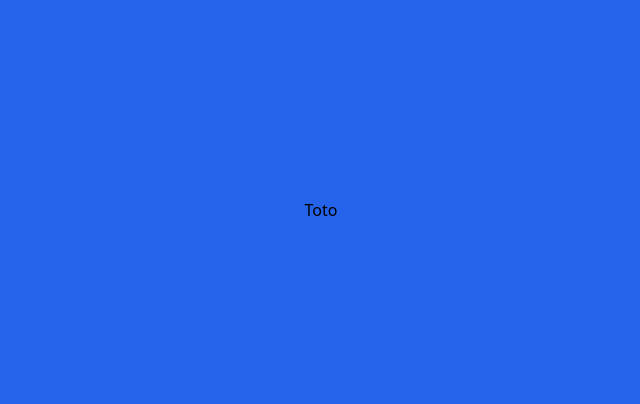
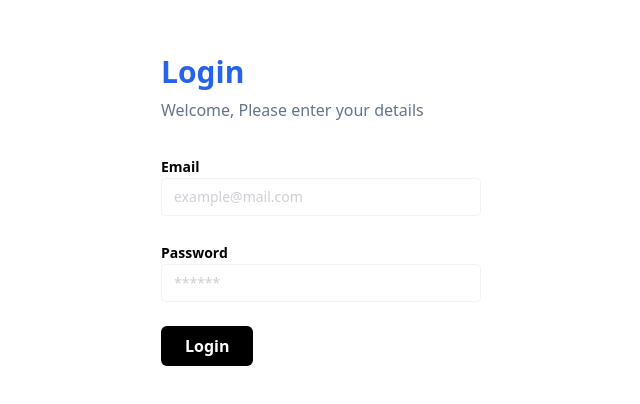
Before and after one commit to TotoRohimin/login-page-react, a React (Vite) app in the folder my-react-app/: page / in a window 1280 px wide. Shown: the part 190-594 px from the top of the page, without its empty margins (319-959 px from the left). Built offline with nearby package versions, Linux system fonts and the light colour scheme.

Commit message:
Update App.jsx

```diff
--- a/my-react-app/src/App.jsx
+++ b/my-react-app/src/App.jsx
@@ -1,7 +1,10 @@
+import React from "react";
+import LoginPage from "./Pages/login";
+
 function App() {
   return (
-    <div className="flex justify-center bg-blue-600 min-h-screen items-center">
-      <div>Toto</div>
+    <div className="flex justify-center min-h-screen items-center">
+      <LoginPage></LoginPage>
     </div>
   );
 }
```
